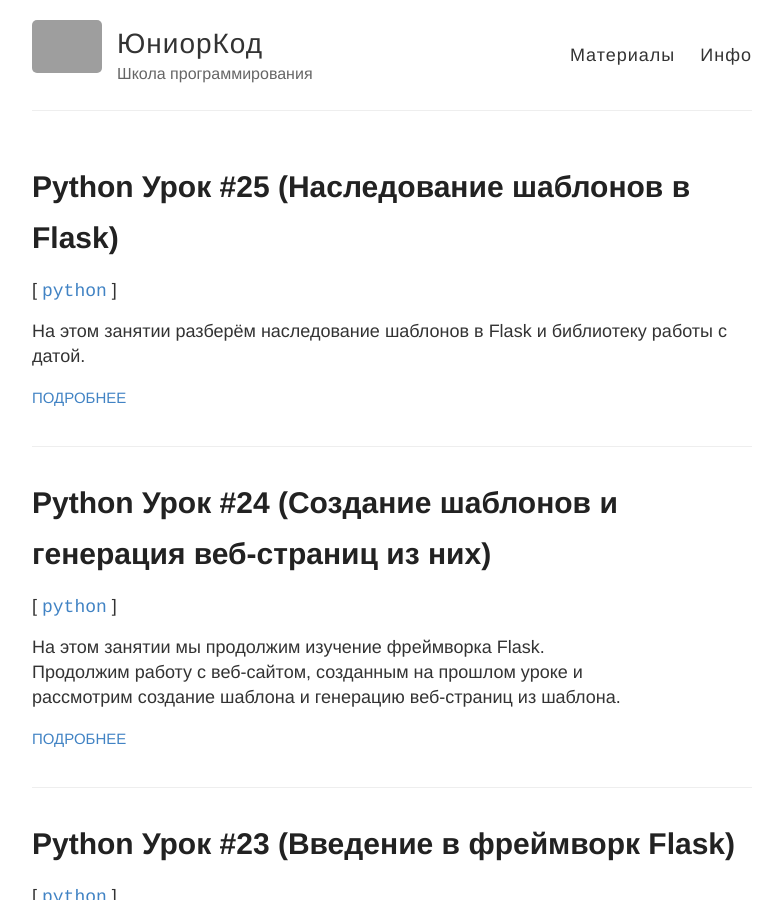
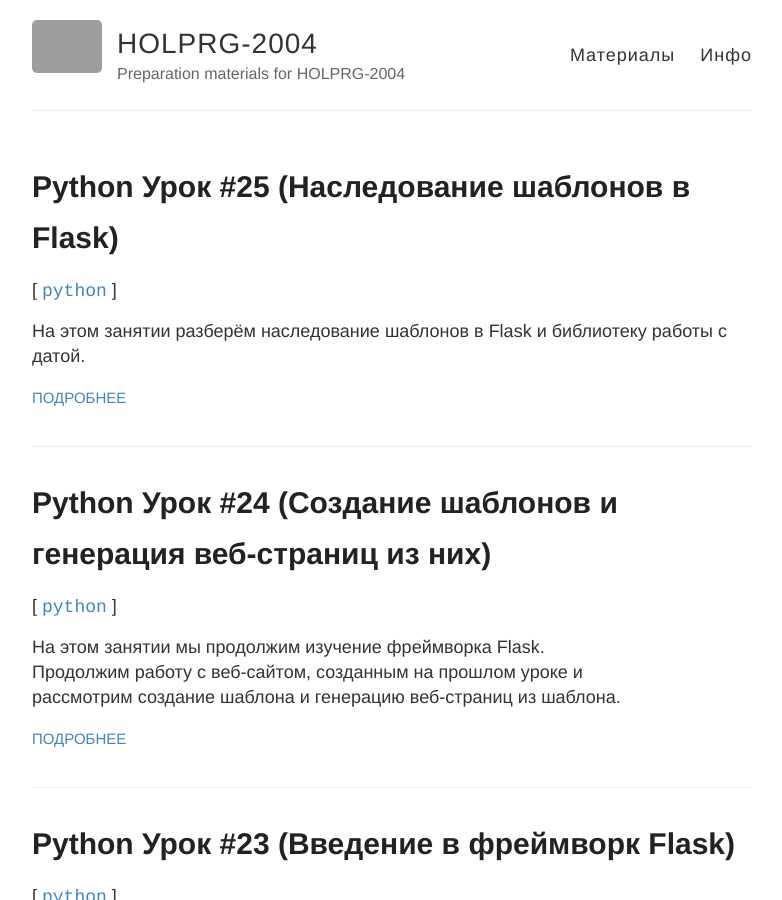
Before and after one commit to holprg2004/holprg2004.github.io, a Jekyll site: the page built from index.html, in a window 1280 px wide and 900 px high. Shown: the whole window, without its empty margins (248-1030 px from the left). Built offline with Jekyll 4.4.1, drawn with Linux system fonts in a browser that asks for light colours; some of the changed lines change nothing that is shown; grey boxes are pictures that could not be loaded.

Commit message:
Update _config.yml

```diff
--- a/_config.yml
+++ b/_config.yml
@@ -3,10 +3,10 @@
 #
 
 # Name of the site (displayed in the header)
-name: ЮниорКод
+name: HOLPRG-2004
 
 # Short bio or description (displayed in the header)
-description: Школа программирования
+description: Preparation materials for HOLPRG-2004
 
 # URL of your avatar or profile pic (you could use your GitHub profile pic)
 avatar: https://user-images.githubusercontent.com/60174786/99256509-8fb7fc80-2826-11eb-88ec-6151b971ee8b.png
@@ -19,18 +19,18 @@
 # Includes an icon in the footer for each username you enter
 footer-links:
   dribbble:
-  email: education_krylatskoe@juniorcode.ru
-  facebook: juniorcode.krylatskoe
+  email: sesazhin@cisco.com
+  facebook:
   flickr:
-  instagram: juniorcode_krylatskoe
-  linkedin:
+  instagram:
+  linkedin: https://www.linkedin.com/in/sergey-sazhin-a9b9a533/
   pinterest:
   rss: # just type anything here for a working RSS icon
   twitter:
   stackoverflow: # your stackoverflow profile, e.g. "users/50476/bart-kiers"
   youtube: # channel/<your_long_string> or user/<user-name>
   googleplus: # anything in your profile username that comes after plus.google.com/
-  whatsapp: 79150353567?text=Добрый день. Подскажите, пожалуйста,
+  whatsapp:
 
 
 # Enter your Disqus shortname (not your username) to enable commenting on posts
@@ -38,7 +38,7 @@
 disqus:
 
 # Enter your Google Analytics web tracking code (e.g. UA-2110908-2) to activate tracking
-google_analytics: G-C4N7FCFN6G
+google_analytics:
 
 # Your website URL (e.g. http://barryclark.github.io or http://www.barryclark.co)
 # Used for Sitemap.xml and your RSS feed
```
